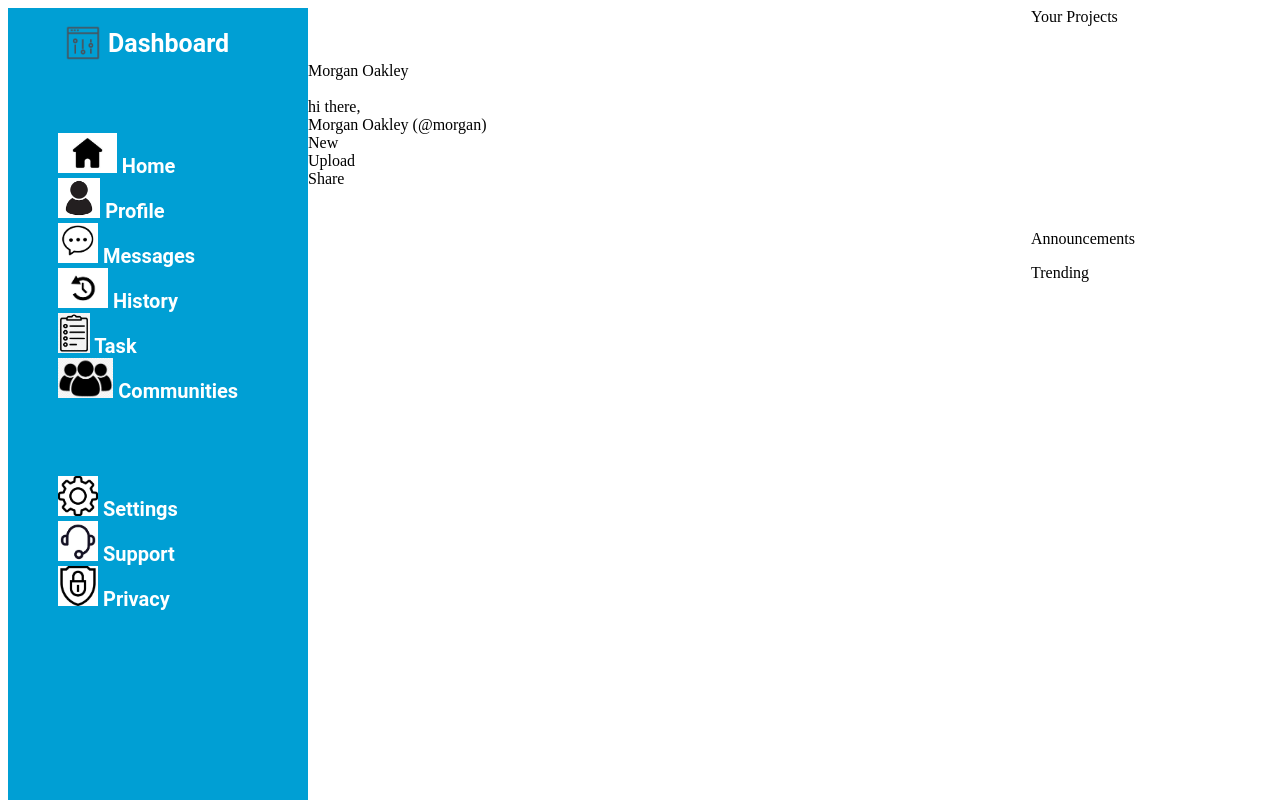
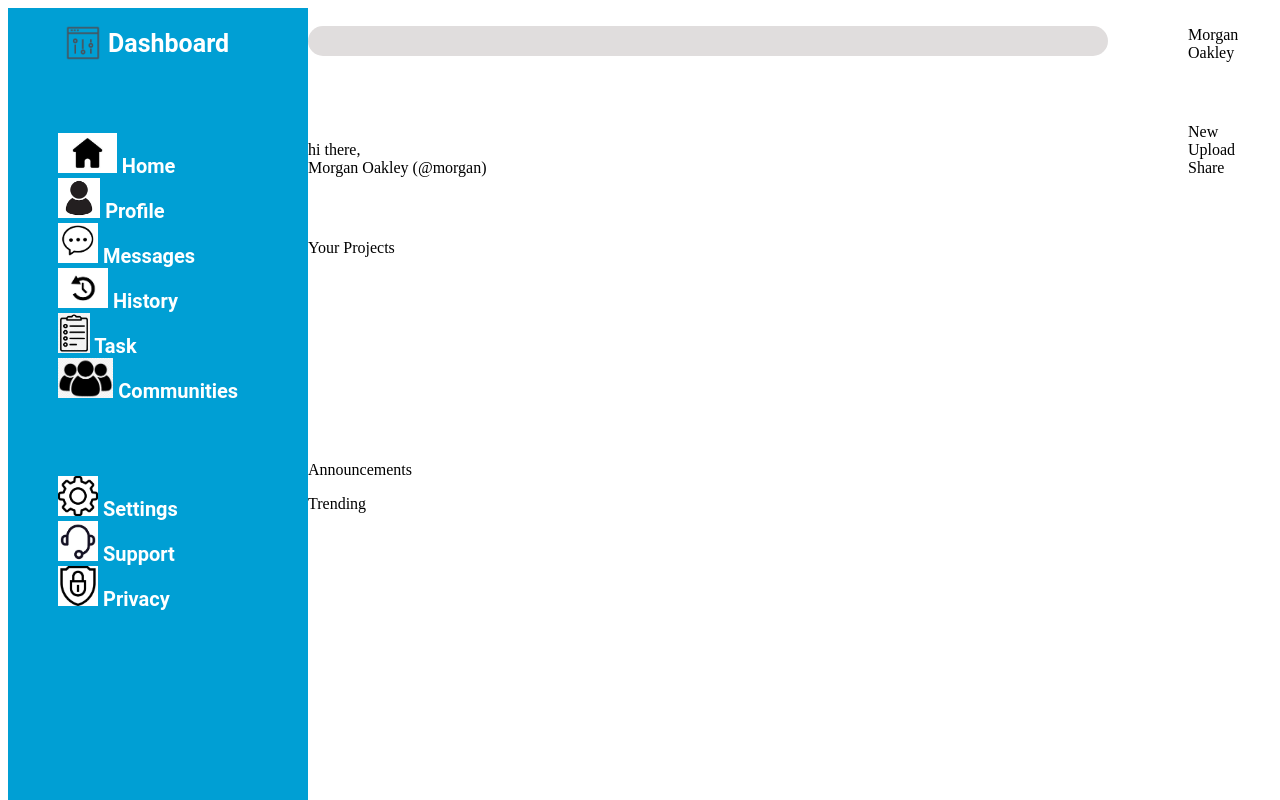
Before and after one commit to RG-64/admin-dashboard, a plain HTML site: page index.html in a window 1280 px wide. Shown: the top 800 px of the page. Drawn offline with Linux system fonts and the light colour scheme; files whose address does not match are found by name.

Commit message:
Polishes sidebar, sets grid for actionbar

```diff
--- a/style/style.css
+++ b/style/style.css
@@ -44,3 +44,20 @@ body{
 .tabs>img{
     height:20px;
 }
+
+.actionbar{
+    grid-column:2/4;
+    display:grid;
+    grid-template-columns: 1fr 1fr;
+    grid-template-rows: 1fr 1fr;
+
+}
+
+#bar{
+    font-size:30px;
+    background-color:rgb(224, 221, 221);
+    border-radius:15px;
+    height:30px;
+    width:800px;
+    margin-right:80px;
+}
```
